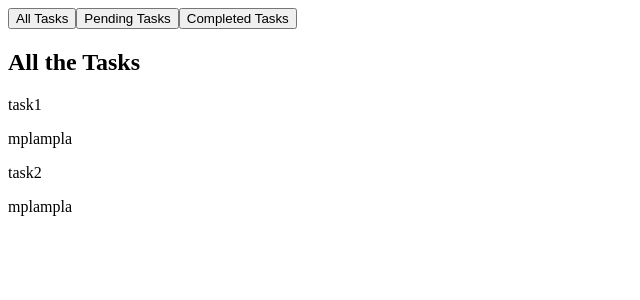
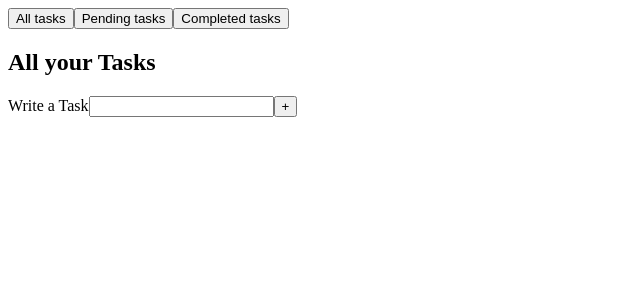
Before and after one commit to Ntroul/React-Todo-App-v2, a React (Vite) app: page / in a window 1280 px wide. Shown: the top 300 px of the page, without its empty margins (0-640 px from the left). Built offline with nearby package versions, Linux system fonts and the light colour scheme.

Commit message:
Constructed an dynamic user input for the tasks
Constructed an dynamic user input for the tasks , the tasks get displayed under the user input

```diff
--- a/src/App.jsx
+++ b/src/App.jsx
@@ -10,23 +10,23 @@ import { useState } from 'react';
 
 function App() {
 
-  const [buttonContent , setContent] = useState("all-tasks");
+ const [buttonContent , setButtonContent] = useState("all-tasks");
 
-  function handleButton(newContent){
-    setContent(newContent)
-  }
+ function handleButton(content){
+    setButtonContent(content);
+ }
 
   return (
     <div>
       <nav>
-        <NavButton click={() => handleButton("all-tasks")}>All Tasks</NavButton>
-        <NavButton click={() => handleButton("pending-tasks")}>Pending Tasks</NavButton>
-        <NavButton click={() => handleButton("completed-tasks")}>Completed Tasks</NavButton>
+        <NavButton click={() => handleButton("all-tasks")}>All tasks</NavButton>
+        <NavButton click={() => handleButton("pending-tasks")}>Pending tasks</NavButton>
+        <NavButton click={() => handleButton("completed-tasks")}>Completed tasks</NavButton>
       </nav>
       <main>
-        {buttonContent === "all-tasks" && <AllTasks></AllTasks>}
-        {buttonContent === "pending-tasks" && <PendingTasks></PendingTasks>}
-        {buttonContent === "completed-tasks" && <CompletedTasks></CompletedTasks>}
+        {buttonContent === 'all-tasks' && <AllTasks></AllTasks>}
+        {buttonContent === 'pending-tasks' && <PendingTasks></PendingTasks>}
+        {buttonContent === 'completed-tasks' && <CompletedTasks></CompletedTasks>}
       </main>
     </div>
 
--- a/src/pages/All-tasks.jsx
+++ b/src/pages/All-tasks.jsx
@@ -1,19 +1,30 @@
-import { TASKS } from "../tasks";
+import { useState } from "react";
 
-export default function AllTasks(){
-    return(
+export default function AllTasks() {
+
+    const [task, setTask] = useState("");
+    const [tasks, setTasks] = useState([]);
+
+
+    function addTask() {
+        setTasks([tasks, task])
+    }
+
+    return (
         <div className="all-tasks-container">
             <div className="header">
-                <h2>All the Tasks</h2>
+                <h2>All your Tasks</h2>
             </div>
             <div className="Tasks-section">
+                <div className="user-input">
+                    <label htmlFor="task-input">Write a Task</label>
+                    <input type="text" onChange={(e) => setTask(e.target.value)}></input>
+                    <button type="submit" onClick={addTask}>+</button>
+                </div>
                 <div className="tasks">
-                   {TASKS.map((task,index) =>(
-                    <div key={index} className="task">
-                        <p>{task.name}</p>
-                        <p>{task.description}</p>
-                    </div>
-                   ))}
+                    {tasks.map((todos, index) => (
+                        <p key={index}>{todos}</p>
+                    ))}
                 </div>
             </div>
         </div>
```
